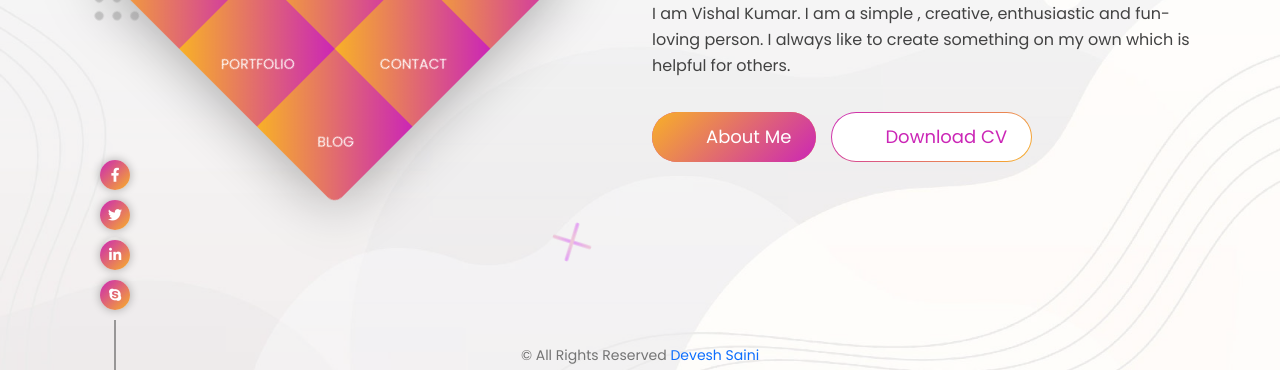
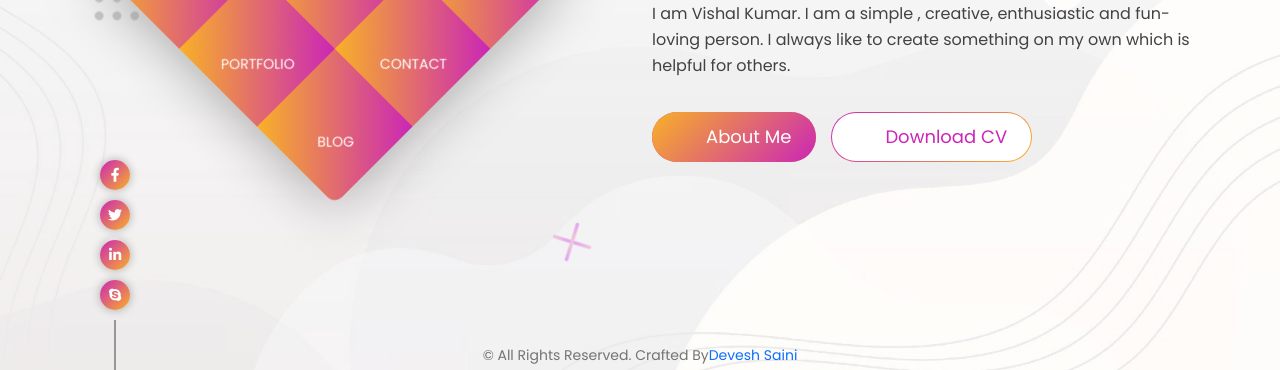
Before and after one commit to deveshsainii/vishaldesigns, a plain HTML site: page index.html in a window 1280 px wide. Shown: the part 430-800 px from the top of the page. Drawn offline with Linux system fonts and the light colour scheme; a web font is replaced by a local one.

Commit message:
Update index.html

```diff
--- a/index.html
+++ b/index.html
@@ -172,7 +172,7 @@
                 </div>
             </div>
             <div class="copyright">
-               <p>&copy; All rights reserved  <span> <a href="http://deveshsaini.in">Devesh Saini</a> </span></p>
+               <p>&copy; All rights reserved. Crafted By<span> <a href="http://deveshsaini.in">Devesh Saini</a> </span></p>
             </div>
         </div>
         <!-- ============ BANNER SECTION END ============ -->
```
